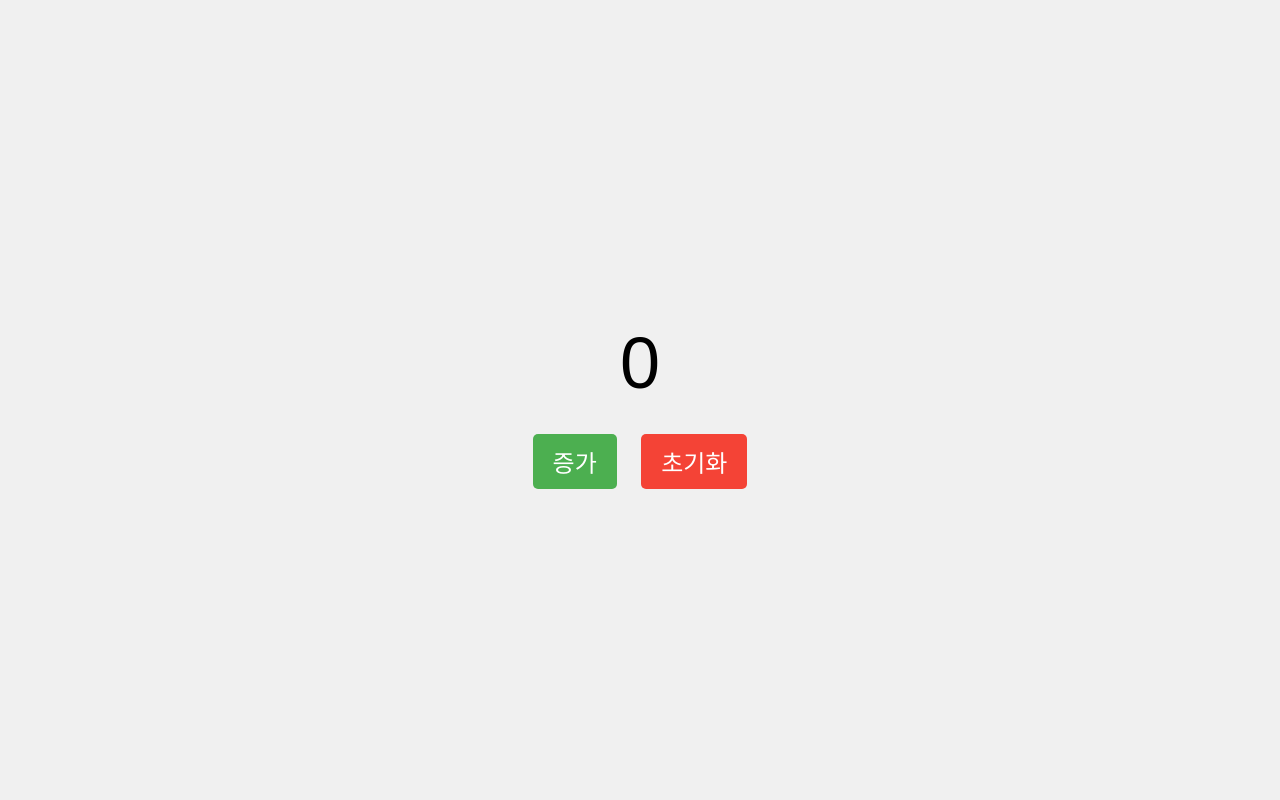
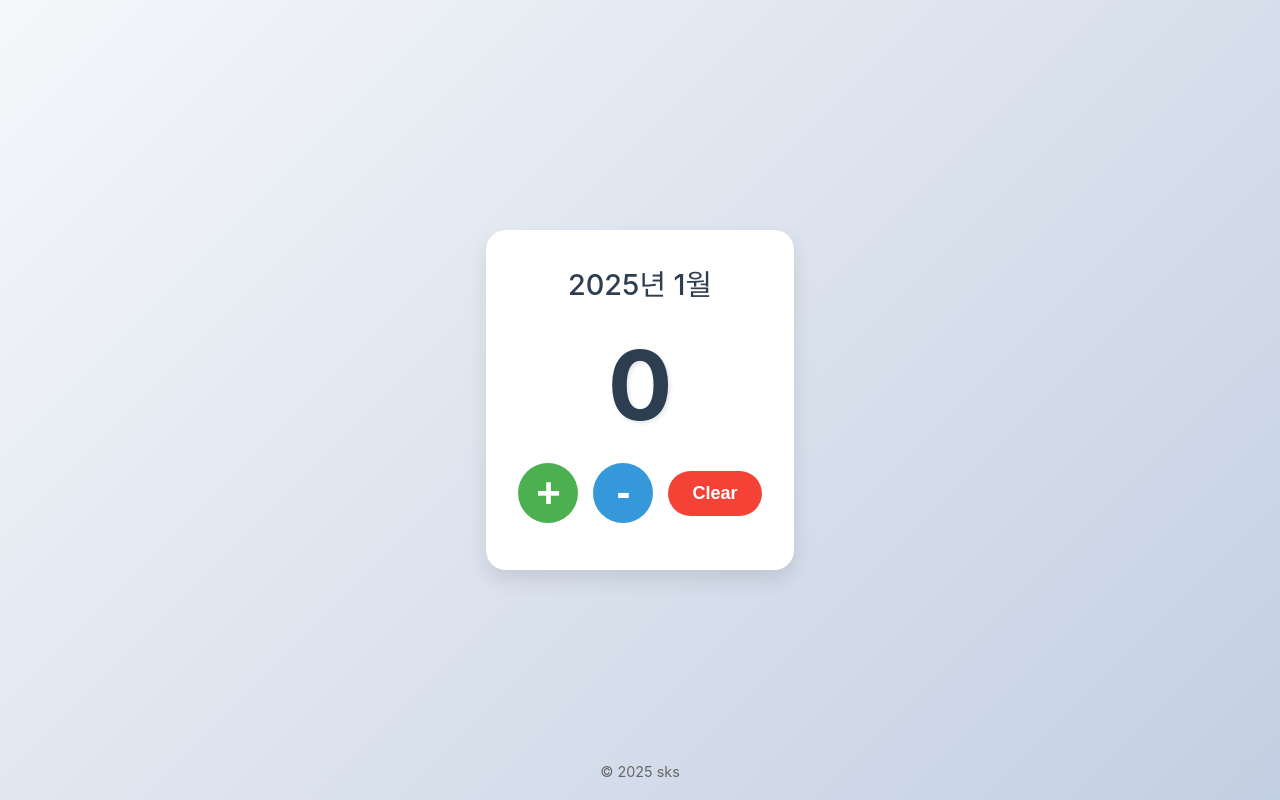
Before and after one commit to nerman04/sauna_counter, a plain HTML site: page index.html in a window 1280 px wide. Drawn offline with Linux system fonts and the light colour scheme.

Commit message:
기능추가

```diff
--- a/index.html
+++ b/index.html
@@ -13,37 +13,126 @@
         justify-content: center;
         height: 100vh;
         margin: 0;
-        font-family: Arial, sans-serif;
-        background-color: #f0f0f0;
+        font-family: "Pretendard", -apple-system, BlinkMacSystemFont, system-ui,
+          Roboto, sans-serif;
+        background: linear-gradient(135deg, #f5f7fa 0%, #c3cfe2 100%);
       }
+
+      .container {
+        background: white;
+        padding: 2rem;
+        border-radius: 20px;
+        box-shadow: 0 10px 20px rgba(0, 0, 0, 0.1);
+        text-align: center;
+      }
+
       #counter {
-        font-size: 72px;
+        font-size: 96px;
+        font-weight: bold;
+        color: #2c3e50;
         margin: 20px;
+        text-shadow: 2px 2px 4px rgba(0, 0, 0, 0.1);
       }
+
+      .button-group {
+        display: flex;
+        gap: 15px;
+        margin-top: 20px;
+        align-items: center;
+      }
+
       button {
-        font-size: 24px;
-        padding: 10px 20px;
-        margin: 10px;
+        font-size: 18px;
+        padding: 12px 24px;
         border: none;
-        border-radius: 5px;
+        border-radius: 50px;
         cursor: pointer;
+        transition: all 0.3s ease;
+        font-weight: bold;
+        min-width: 50px;
       }
+
+      #incrementBtn,
+      #decrementBtn {
+        font-size: 42px;
+        width: 60px;
+        height: 60px;
+        padding: 0;
+        display: flex;
+        align-items: center;
+        justify-content: center;
+      }
+
+      #resetBtn {
+        padding: 12px 24px;
+        font-size: 18px;
+      }
+
+      #decrementBtn {
+        background-color: #3498db;
+        color: white;
+      }
+
+      #decrementBtn:hover {
+        background-color: #2980b9;
+        transform: translateY(-2px);
+      }
+
       #incrementBtn {
         background-color: #4caf50;
         color: white;
       }
+
+      #incrementBtn:hover {
+        background-color: #45a049;
+        transform: translateY(-2px);
+      }
+
       #resetBtn {
         background-color: #f44336;
         color: white;
       }
+
+      #resetBtn:hover {
+        background-color: #da190b;
+        transform: translateY(-2px);
+      }
+
+      .datetime {
+        font-size: 1.8rem;
+        color: #2c3e50;
+        margin-bottom: 1.5rem;
+        font-weight: 500;
+      }
+
+      .copyright {
+        position: fixed;
+        bottom: 20px;
+        color: #666;
+        font-size: 0.9rem;
+        text-align: center;
+      }
+
+      .extra-fee {
+        margin-top: 15px;
+        font-size: 1.1rem;
+        color: #e74c3c;
+        font-weight: 500;
+      }
     </style>
   </head>
   <body>
-    <div id="counter">0</div>
-    <div>
-      <button id="incrementBtn">증가</button>
-      <button id="resetBtn">초기화</button>
+    <div class="container">
+      <div id="datetime" class="datetime">2024년 3월 21일 12:34:56</div>
+      <div id="counter">0</div>
+      <div class="button-group">
+        <button id="incrementBtn">+</button>
+        <button id="decrementBtn">-</button>
+        <button id="resetBtn">Clear</button>
+      </div>
+      <div id="extraFee" class="extra-fee"></div>
     </div>
+    <div class="copyright">© 2025 sks</div>
 
     <script>
       if ("serviceWorker" in navigator) {
@@ -51,23 +140,120 @@
       }
 
       const counterDisplay = document.getElementById("counter");
+      const decrementBtn = document.getElementById("decrementBtn");
       const incrementBtn = document.getElementById("incrementBtn");
       const resetBtn = document.getElementById("resetBtn");
 
+      // 알림 권한 요청
+      async function requestNotificationPermission() {
+        if ("Notification" in window) {
+          const permission = await Notification.requestPermission();
+          return permission === "granted";
+        }
+        return false;
+      }
+
+      // 알림 보내기 함수
+      function sendNotification(message) {
+        if ("Notification" in window && Notification.permission === "granted") {
+          new Notification("사우나 카운터 알림", {
+            body: message,
+            icon: "/icons/icon-192x192.png",
+            badge: "/icons/icon-96x96.png",
+          });
+        }
+      }
+
+      function updateCounterDisplay(value) {
+        counterDisplay.textContent = value;
+
+        // 카운터 색상 변경 로직
+        if (value > 10) {
+          counterDisplay.style.color = "#ff0000";
+          const extraCount = value - 10;
+          const extraFee = extraCount * 2000;
+          document.getElementById(
+            "extraFee"
+          ).textContent = `초과 이용료: ${extraFee.toLocaleString()}원`;
+        } else if (value >= 8) {
+          counterDisplay.style.color = "#ff8c00";
+          document.getElementById("extraFee").textContent = "";
+        } else {
+          counterDisplay.style.color = "#2c3e50";
+          document.getElementById("extraFee").textContent = "";
+        }
+
+        // 카운트가 10이 되면 알림 발송
+        if (value === 10) {
+          sendNotification("월 사용한도(10)에 도달하였습니다.");
+        }
+      }
+
+      // 초기 카운터 설정
       let count = parseInt(localStorage.getItem("counter")) || 0;
-      counterDisplay.textContent = count;
+      updateCounterDisplay(count);
 
+      // 감소 버튼 이벤트
+      decrementBtn.addEventListener("click", () => {
+        if (count > 0) {
+          // 0 이하로 내려가지 않도록 체크
+          count--;
+          updateCounterDisplay(count);
+          localStorage.setItem("counter", count);
+        }
+      });
+
+      // 증가 버튼 이벤트
       incrementBtn.addEventListener("click", () => {
         count++;
-        counterDisplay.textContent = count;
+        updateCounterDisplay(count);
         localStorage.setItem("counter", count);
       });
 
-      resetBtn.addEventListener("click", () => {
+      // 카운터 초기화 함수 수정
+      function resetCounter() {
         count = 0;
-        counterDisplay.textContent = count;
+        updateCounterDisplay(count);
         localStorage.setItem("counter", count);
-      });
+      }
+
+      resetBtn.addEventListener("click", resetCounter);
+
+      // 매월 1일 자정 체크 함수
+      function checkMonthlyReset() {
+        const now = new Date();
+        if (
+          now.getDate() === 1 &&
+          now.getHours() === 0 &&
+          now.getMinutes() === 0 &&
+          now.getSeconds() === 0
+        ) {
+          resetCounter();
+        }
+      }
+
+      // 1초마다 매월 1일 자정 체크
+      setInterval(checkMonthlyReset, 1000);
+
+      // 날짜 시간 표시 함수
+      function updateDateTime() {
+        const now = new Date();
+        const options = {
+          year: "numeric",
+          month: "long",
+        };
+        document.getElementById("datetime").textContent = now.toLocaleString(
+          "ko-KR",
+          options
+        );
+      }
+
+      // 1초마다 시간 업데이트
+      updateDateTime();
+      setInterval(updateDateTime, 1000);
+
+      // 페이지 로드시 알림 권한 요청
+      requestNotificationPermission();
     </script>
   </body>
 </html>
```
Also changed, not shown: icons/icon-192x192.png (added), icons/icon-512x512.png (added), icons/icon-96x96.png (added).
